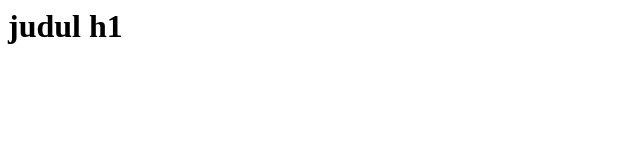
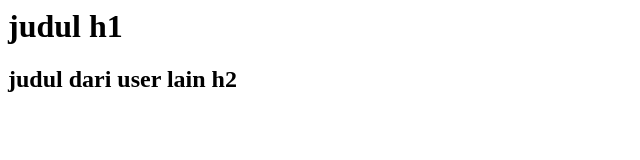
Before and after one commit to empugandring/sinau-github, a plain HTML site: page index.html in a window 1280 px wide. Shown: the whole page, without its empty margins (0-640 px from the left). Drawn offline with Linux system fonts and the light colour scheme.

Commit message:
perubahan dari user lain

```diff
--- a/index.html
+++ b/index.html
@@ -1,3 +1,4 @@
 <body>
     <h1>judul h1</h1>
+    <h2>judul dari user lain h2</h2>
 </body>
--- /dev/null
+++ b/script.js
@@ -0,0 +1 @@
+console.log("ini console dari user lain");
--- /dev/null
+++ b/style.css
@@ -0,0 +1,3 @@
+*{
+    padding: 20px;
+}
```
